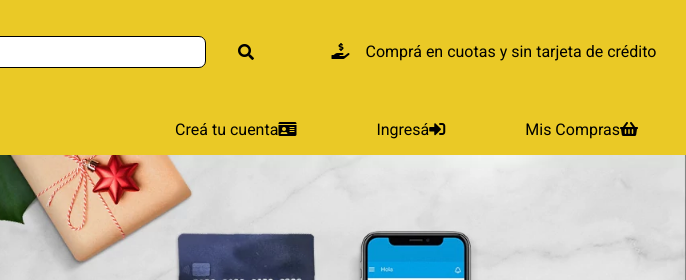
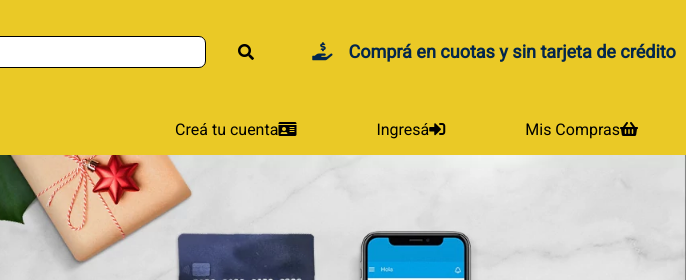
Before and after one commit to Facundo-B/MercadoLiebre, a website: page views/home.html in a window 1280 px wide. Shown: the top 280 px of the page, 594-1280 px from the left. Drawn offline with Linux system fonts and the light colour scheme.

Commit message:
corrijo cuotas-text

```diff
--- a/public/css/style.css
+++ b/public/css/style.css
@@ -170,6 +170,9 @@ header i{
 
 header #cuotas-text{
     text-align: center;
+    font-size: large;
+    font-weight: 600;
+    color: #03264C;
 }
 
 header .burger-menu {
```
